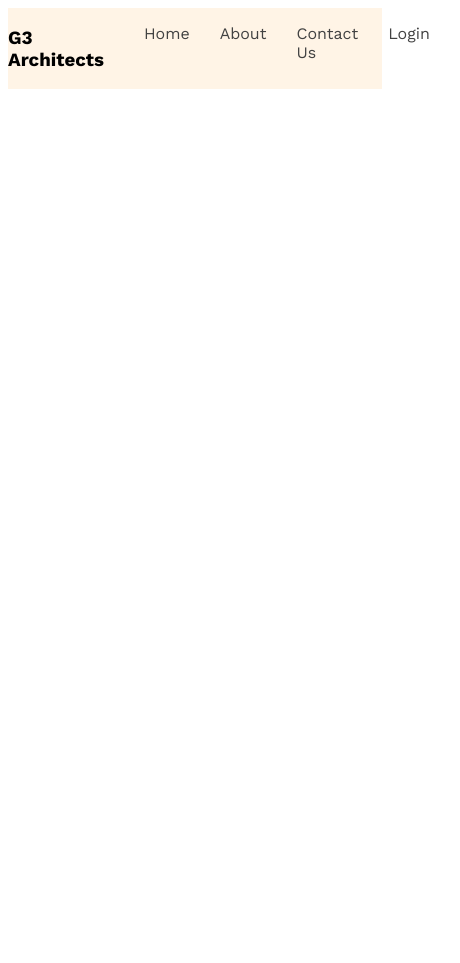
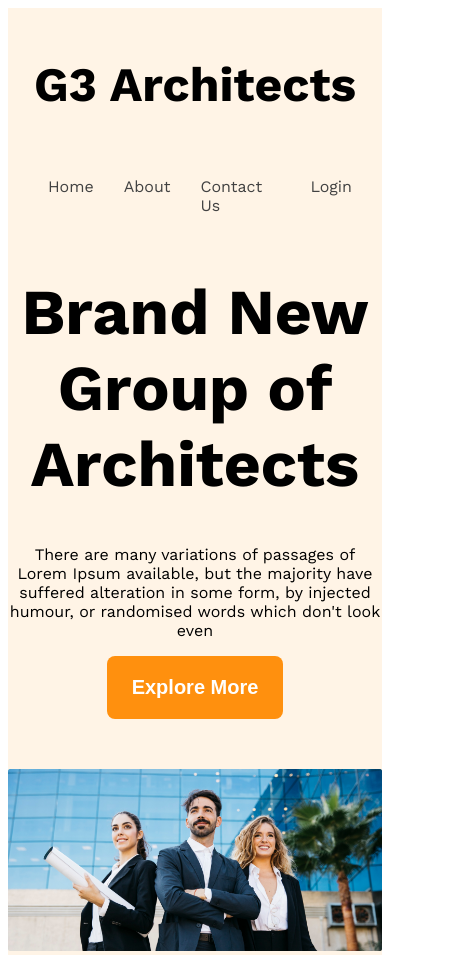
Before and after one commit to sakib8900/g3-architects, a plain HTML site: page index.html in a window 390 px wide. Shown: the whole page, 460 px wide, since content can reach past the window. Before the commit the page ends 844 px from the top, so only its background shows below. Drawn offline with nearby package versions, Linux system fonts and the light colour scheme.

Commit message:
responsive smale device

```diff
--- a/index.html
+++ b/index.html
@@ -18,7 +18,16 @@
             </ul>
         </nav>
         <div class="banner">
-
+            <div class="banner-content">
+                <h1 class="banner-title">
+                    Brand New Group of Architects
+                </h1>
+                <p class="banner-description">
+                    There are many variations of passages of Lorem Ipsum available, but the majority have suffered alteration in some form, by injected humour, or randomised words which don't look even
+                </p>
+                <button class="btn-primary">Explore More</button>
+            </div>
+            <img class="banner-image" src="images/banner.png" alt="">
         </div>
     </header>
     <main>
--- a/style/style.css
+++ b/style/style.css
@@ -11,24 +11,39 @@
 .display-flex{
     display: flex;
 }
+
 /* dark02 */
 .text-gray{
-    color: rgb(66, 66, 66);
+    color: #424242;
 }
 /* dark03 */
 .text-light-gray{
-    color: rgb(114, 114, 114);
+    color: #727272;
 }
 .bg-light{
     background-color: rgba(255, 144, 14, 0.1);
+}
+
+.btn-primary{
+    background-color: #FF900E;
+    color: white;
+    padding: 20px 25px;
+    font-size: 1.25rem;
+    font-weight: 600;
+    border-radius: 8px;
+    border: none;
 }
 /* header styles */
 
 /* navbar related styles */
 .navbar{
     justify-content: space-between;
+    align-items: center;
 }
-
+.brand{
+    font-weight: 700;
+    font-size: 3rem;
+}
 .nav-item{
     list-style: none;
     margin-right: 30px;
@@ -40,3 +55,24 @@
     max-width: 1440px;
     margin: 0 auto;
 }
+/* banner related styles */
+.banner-content{
+    max-width: 850px;
+    margin: 0 auto;
+    text-align: center;
+    margin-bottom: 50px;
+}
+.banner-title{
+    font-weight: 700;
+    font-size: 4rem;
+}
+.banner-image{
+    width: 100%;
+}
+
+/* responsive media query */
+@media screen and (max-width: 576px) {
+    .navbar, .nav-link{
+        flex-direction: column;
+    }
+}
```
